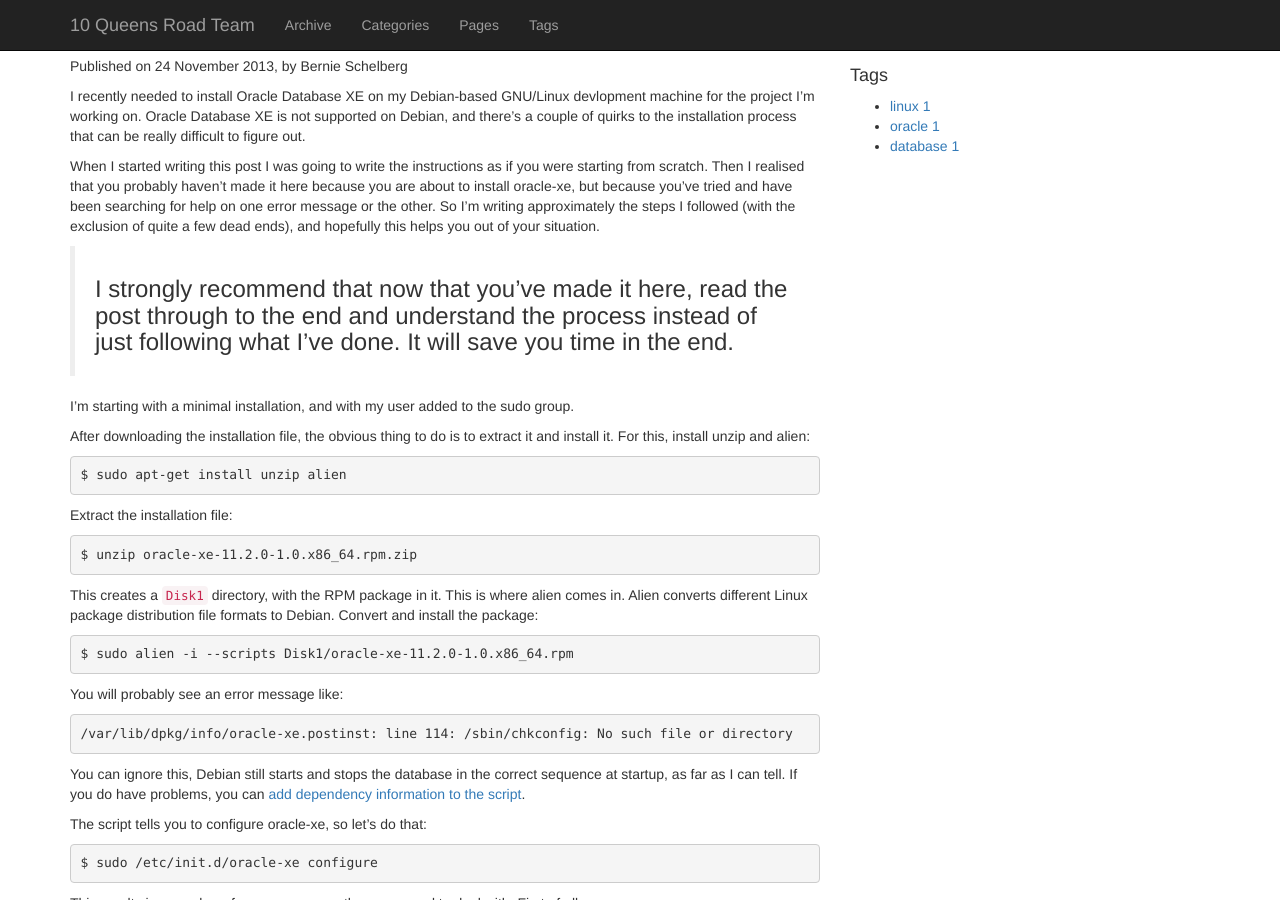
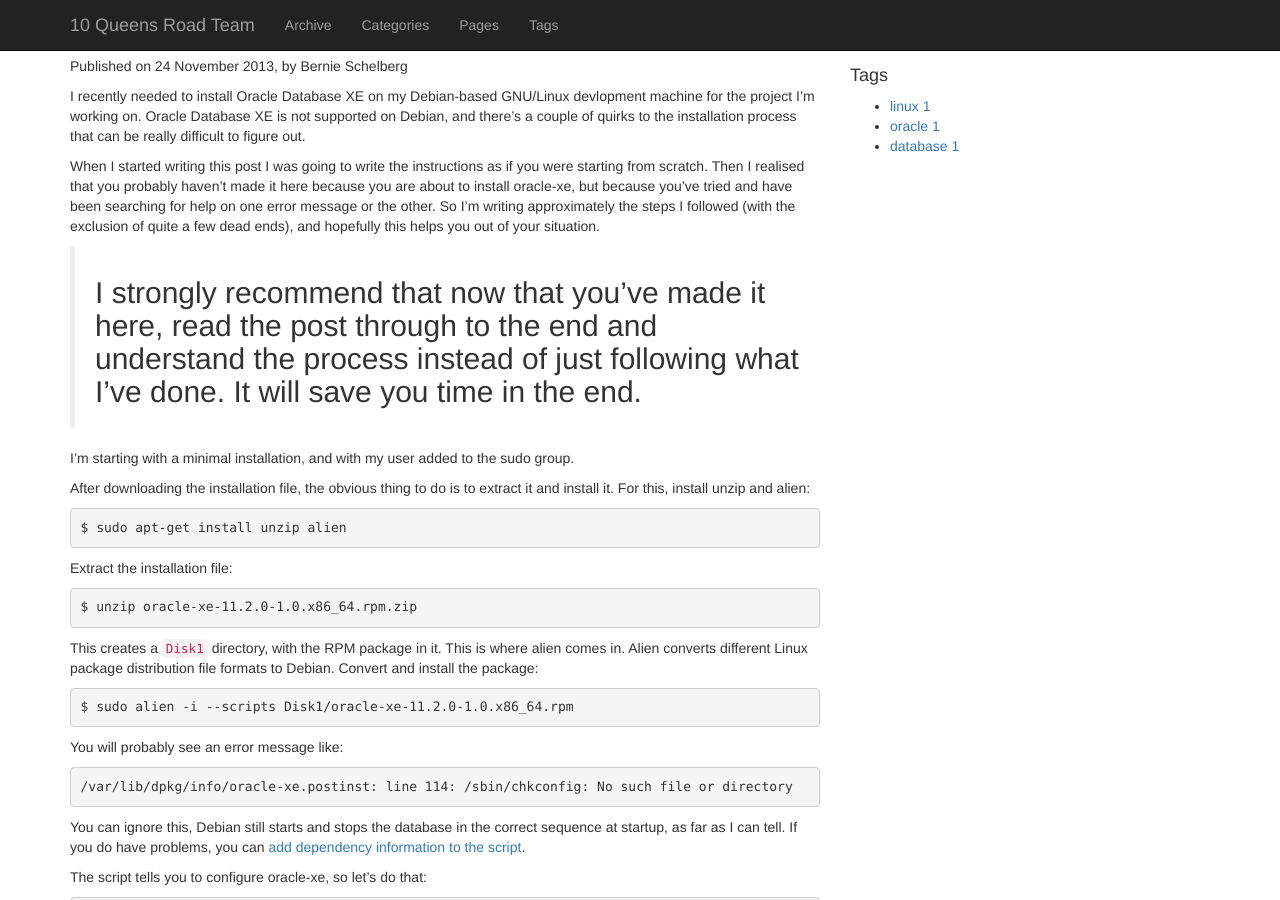
Before and after one commit to 10QueensRoad/10queensroad-staging, a Jekyll site: the page built from _posts/2013-11-24-oracle-xe-on-debian.md, in a window 1280 px wide and 900 px high. Built offline with Jekyll 4.4.1, drawn with Linux system fonts in a browser that asks for light colours; nearby versions of some CDN libraries; library files that are not in the unit come from our copies; Markdown is read by kramdown in place of the engine named in the settings; comment, search, counter and statistics services are not loaded.

Commit message:
More formatting

```diff
--- a/_posts/2013-11-24-oracle-xe-on-debian.md
+++ b/_posts/2013-11-24-oracle-xe-on-debian.md
@@ -12,7 +12,7 @@
 
 When I started writing this post I was going to write the instructions as if you were starting from scratch. Then I realised that you probably haven't made it here because you are about to install oracle-xe, but because you've tried and have been searching for help on one error message or the other. So I'm writing approximately the steps I followed (with the exclusion of quite a few dead ends), and hopefully this helps you out of your situation.
 
-> ### I strongly recommend that now that you've made it here, read the post through to the end and understand the process instead of just following what I've done. It will save you time in the end.
+> ## I strongly recommend that now that you've made it here, read the post through to the end and understand the process instead of just following what I've done. It will save you time in the end.
 
 I'm starting with a minimal installation, and with my user added to the sudo group.
 
```
